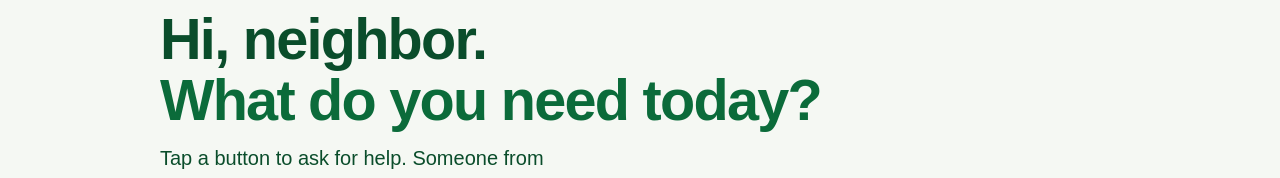
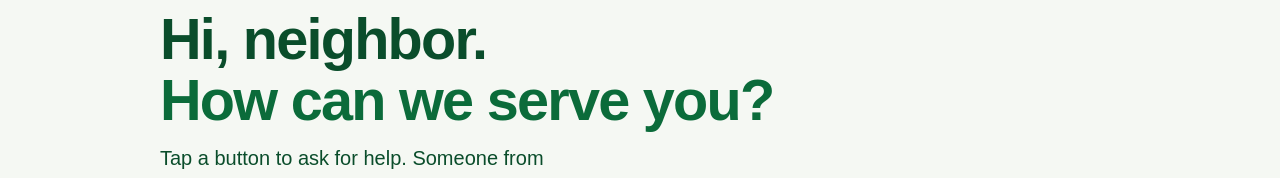
Before and after one commit to andrew9990828/comforce-connect, a React (Vite) app: page / in a window 1280 px wide. Shown: the part 146-324 px from the top of the page. Built offline with nearby package versions, Linux system fonts and the light colour scheme; no server answers.

Commit message:
Ask residents how we can serve them on the home page
Co-Authored-By: Claude Opus 5.5 <noreply@anthropic.com>

```diff
--- a/src/Home.tsx
+++ b/src/Home.tsx
@@ -8,7 +8,7 @@ import './home.css'
 export default function Home() {
   return <main className="start-page">
     <section className="start-hello" aria-labelledby="start-title">
-      <h1 id="start-title">Hi, neighbor. <span>What do you need today?</span></h1>
+      <h1 id="start-title">Hi, neighbor. <span>How can we serve you?</span></h1>
       <p>Tap a button to ask for help. Someone from our team will get back to you.</p>
     </section>
 
```
